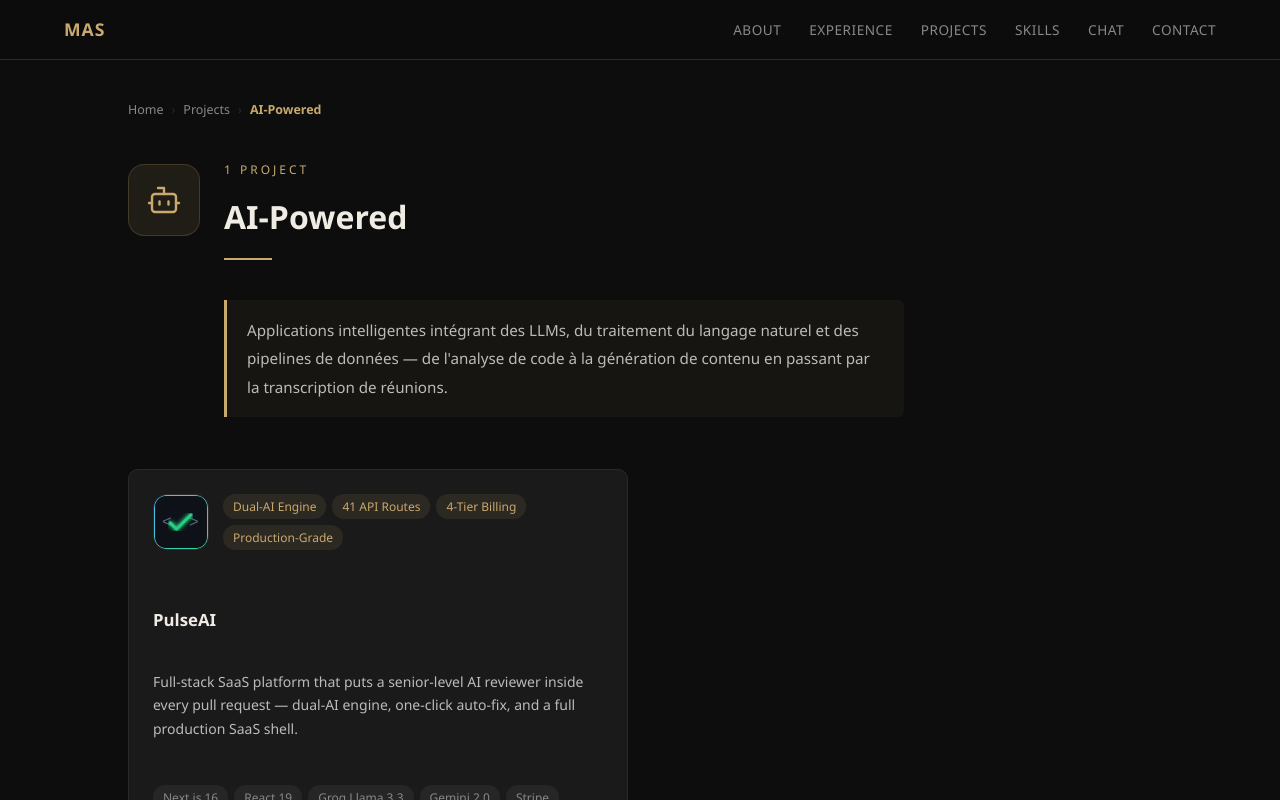
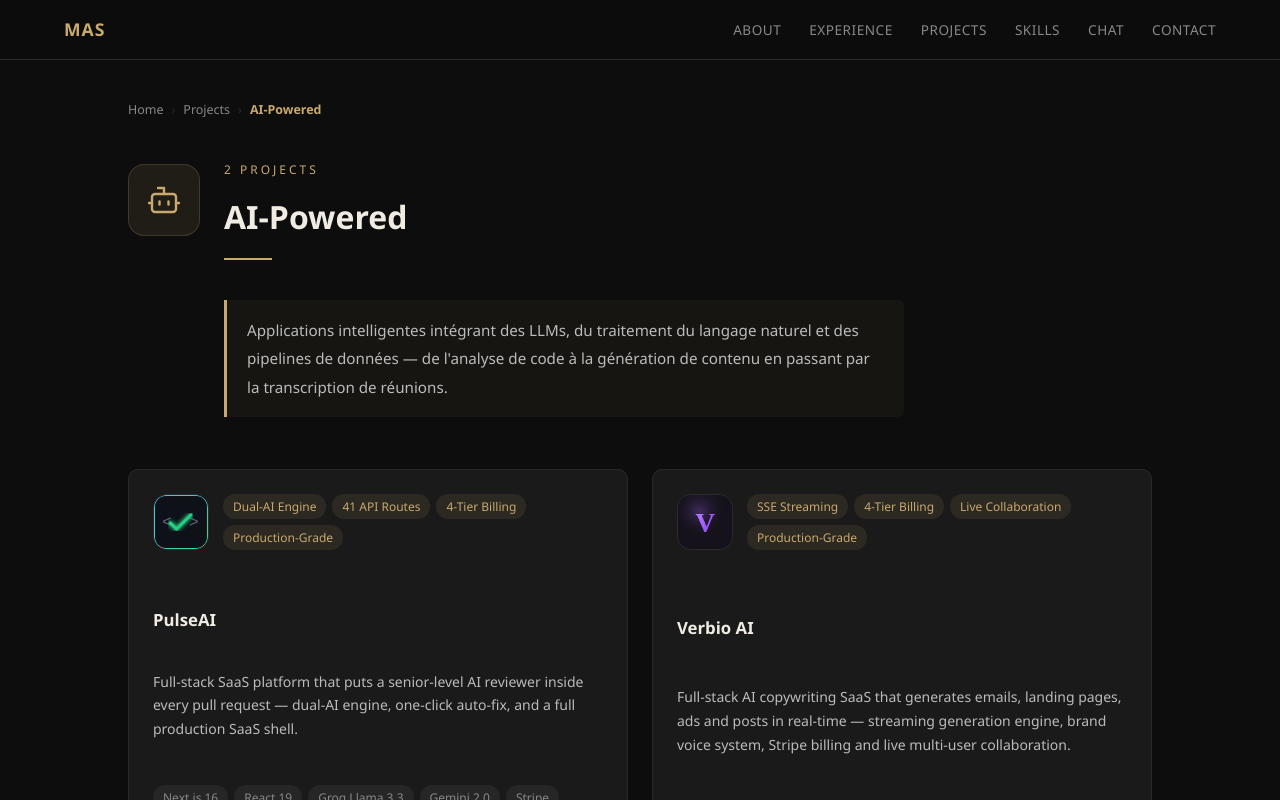
Before and after one commit to SaadaniMohamedAmine/portfolio-mas, a React (Vite) app: page /projects/ai-powered in a window 1280 px wide. Shown: the top 800 px of the page. Built offline with nearby package versions, Linux system fonts and the light colour scheme.

Commit message:
feat: add Verbio AI project card with logo
Full-stack AI copywriting SaaS entry in the AI-Powered category —
badges, description, stack tags, and a custom square wordmark logo.

Co-Authored-By: Claude Sonnet 5 <noreply@anthropic.com>

```diff
--- a/src/data.ts
+++ b/src/data.ts
@@ -276,6 +276,26 @@ export const projects: ProjectItem[] = [
         { src: '/projects/pulse-ai/screencapture-ai-code-reviewer-seven-sigma-vercel-app-dashboard-analyze-2026-06-20-14_22_21.png',                                          caption: 'Code Analyzer'    },
         { src: '/projects/pulse-ai/screencapture-ai-code-reviewer-seven-sigma-vercel-app-dashboard-analysis-cmqgpgmfl001a1kw368gom0no-2026-06-20-14_22_46.png',               caption: 'Analysis Result'  },
       ],
+    },
+  },
+  {
+    icon: 'PenLine',
+    title: 'Verbio AI',
+    description: 'Full-stack AI copywriting SaaS that generates emails, landing pages, ads and posts in real-time — streaming generation engine, brand voice system, Stripe billing and live multi-user collaboration.',
+    metrics: ['SSE Streaming', '4-Tier Billing', 'Live Collaboration', 'Production-Grade'],
+    stack: ['Next.js 15', 'React 19', 'Groq / Gemini', 'Stripe', 'Prisma', 'Neon Postgres', 'Liveblocks', 'NextAuth v5', 'Tailwind CSS', 'Tiptap'],
+    category: 'ai',
+    logoImage: '/verbio-ai.svg',
+    published: true,
+    details: {
+      longDescription: 'Full-stack AI copywriting SaaS that generates emails, landing pages, ads and posts in real-time — streaming generation engine, brand voice system, Stripe billing and live multi-user collaboration.',
+      highlights: [
+        'Real-time SSE streaming generation engine for emails, landing pages, ads, and posts',
+        'Brand voice system for consistent tone and style across generated content',
+        '4-tier Stripe billing for flexible subscription plans',
+        'Live multi-user collaboration powered by Liveblocks',
+      ],
+      status: 'Live',
     },
   },
   {
```
Also changed, not shown: public/verbio-ai.svg (added).
